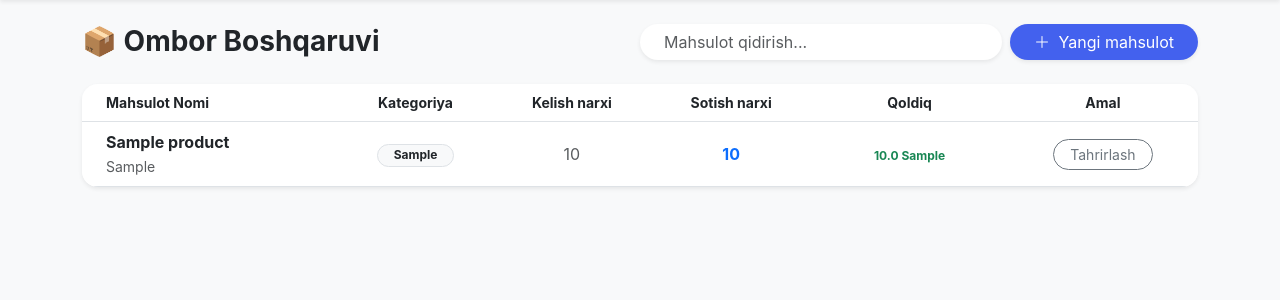
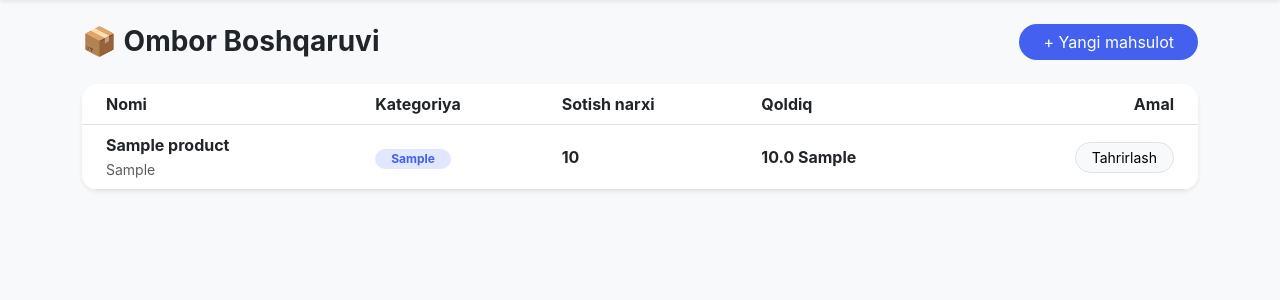
Before and after one commit to urmonaliyevv/market-sayt, a Flask app: page /ombor in a window 1280 px wide. Shown: the part 56-356 px from the top of the page. Run offline with Flask 3, Linux system fonts and the light colour scheme; the visitor is signed in with stand-in values (Sample User, id 1); tables that the repository leaves empty hold one stand-in row (values such as "Sample post"); some libraries are stand-ins or nearby versions.

Commit message:
Update ombor.html

```diff
--- a/templates/ombor.html
+++ b/templates/ombor.html
@@ -1,47 +1,24 @@
 {% extends 'base.html' %}
 {% block content %}
 <div class="d-flex justify-content-between align-items-center mb-4">
-    <h3 class="fw-bold m-0 text-dark">📦 Ombor Boshqaruvi</h3>
-    <div class="d-flex gap-2 w-50">
-        <input id="searchOmbor" class="form-control rounded-pill border-0 shadow-sm px-4" placeholder="Mahsulot qidirish...">
-        <button class="btn btn-primary rounded-pill px-4 text-nowrap shadow-sm" data-bs-toggle="modal" data-bs-target="#addModal">
-            <i class="bi bi-plus-lg me-1"></i> Yangi mahsulot
-        </button>
-    </div>
+    <h3 class="fw-bold m-0">📦 Ombor Boshqaruvi</h3>
+    <button class="btn btn-primary rounded-pill px-4" data-bs-toggle="modal" data-bs-target="#addModal">+ Yangi mahsulot</button>
 </div>
 
-<div class="card border-0 shadow-sm rounded-4 overflow-hidden">
-    <table class="table table-hover m-0 align-middle">
-        <thead class="bg-light text-secondary small uppercase">
+<div class="card shadow-sm border-0 overflow-hidden">
+    <table class="table table-hover align-middle mb-0">
+        <thead class="bg-light">
+            <tr><th class="ps-4">Nomi</th><th>Kategoriya</th><th>Sotish narxi</th><th>Qoldiq</th><th class="pe-4 text-end">Amal</th></tr>
+        </thead>
+        <tbody>
+            {% for p in products %}
             <tr>
-                <th class="ps-4">Mahsulot Nomi</th>
-                <th class="text-center">Kategoriya</th>
-                <th class="text-center">Kelish narxi</th>
-                <th class="text-center">Sotish narxi</th>
-                <th class="text-center">Qoldiq</th>
-                <th class="text-center">Amal</th>
-            </tr>
-        </thead>
-        <tbody id="omborTable">
-            {% for p in products %}
-            <tr class="ombor-item" data-name="{{p.name.lower()}}">
-                <td class="ps-4">
-                    <div class="fw-bold text-dark">{{p.name}}</div>
-                    <small class="text-muted">{{p.unit}}</small>
-                </td>
-                <td class="text-center"><span class="badge bg-light text-dark border rounded-pill px-3">{{p.category}}</span></td>
-                <td class="text-center text-muted">{{p.buy_price|format_money}}</td>
-                <td class="text-center fw-bold text-primary">{{p.sell_price|format_money}}</td>
-                <td class="text-center">
-                    <span class="badge {% if p.stock > 0 %}bg-soft-success text-success{% else %}bg-soft-danger text-danger{% endif %} rounded-pill px-3">
-                        {{p.stock}} {{p.unit}}
-                    </span>
-                </td>
-                <td class="text-center">
-                    <button class="btn btn-sm btn-outline-secondary rounded-pill px-3"
-                            onclick="openEdit('{{p.id}}','{{p.name}}','{{p.category}}','{{p.buy_price}}','{{p.sell_price}}','{{p.stock}}','{{p.unit}}')">
-                        Tahrirlash
-                    </button>
+                <td class="ps-4"><b>{{p.name}}</b><br><small class="text-muted">{{p.unit}}</small></td>
+                <td><span class="badge bg-soft-primary px-3 rounded-pill">{{p.category}}</span></td>
+                <td class="fw-bold">{{p.sell_price | format_money}}</td>
+                <td class="{% if p.stock < 5 %}text-danger{% endif %} fw-bold">{{p.stock}} {{p.unit}}</td>
+                <td class="pe-4 text-end">
+                    <button class="btn btn-light btn-sm border rounded-pill px-3" onclick="openEdit('{{p.id}}','{{p.name}}','{{p.category}}','{{p.buy_price}}','{{p.sell_price}}','{{p.stock}}','{{p.unit}}')">Tahrirlash</button>
                 </td>
             </tr>
             {% endfor %}
@@ -49,77 +26,4 @@
     </table>
 </div>
 
-<div class="modal fade" id="addModal" tabindex="-1" aria-hidden="true">
-    <div class="modal-dialog modal-dialog-centered">
-        <form action="/ombor" method="POST" class="modal-content border-0 rounded-4 p-4 shadow-lg">
-            <h5 class="fw-bold mb-4">✨ Yangi mahsulot qo'shish</h5>
-            <div class="row g-3">
-                <div class="col-12">
-                    <label class="small fw-bold text-muted">MAHSULOT NOMI</label>
-                    <input name="name" class="form-control rounded-3" placeholder="Masalan: Coca-Cola 1.5L" required>
-                </div>
-                <div class="col-6">
-                    <label class="small fw-bold text-muted">KATEGORIYA</label>
-                    <input name="category" class="form-control rounded-3" placeholder="Ichimlik">
-                </div>
-                <div class="col-6">
-                    <label class="small fw-bold text-muted">O'LCHOV BIRLIGI</label>
-                    <input name="unit" class="form-control rounded-3" placeholder="dona, kg, litr">
-                </div>
-                <div class="col-6">
-                    <label class="small fw-bold text-muted">KELISH NARXI</label>
-                    <input type="number" name="buy_price" class="form-control rounded-3" required>
-                </div>
-                <div class="col-6">
-                    <label class="small fw-bold text-muted">SOTISH NARXI</label>
-                    <input type="number" name="sell_price" class="form-control rounded-3" required>
-                </div>
-                <div class="col-12">
-                    <label class="small fw-bold text-muted">MIQDORI (ZAHIRA)</label>
-                    <input type="number" step="0.1" name="stock" class="form-control rounded-3" required>
-                </div>
-            </div>
-            <button type="submit" class="btn btn-primary w-100 mt-4 py-2 fw-bold rounded-pill shadow">SAQLASH</button>
-        </form>
-    </div>
-</div>
-
-<div class="modal fade" id="editModal" tabindex="-1" aria-hidden="true">
-    <div class="modal-dialog modal-dialog-centered">
-        <form id="editForm" method="POST" class="modal-content border-0 rounded-4 p-4 shadow-lg">
-            <h5 class="fw-bold mb-4 text-primary">📝 Mahsulotni tahrirlash</h5>
-            <div class="row g-3">
-                <div class="col-12"><label class="small fw-bold">Nomi</label><input name="name" id="e_name" class="form-control" required></div>
-                <div class="col-6"><label class="small fw-bold">Kategoriya</label><input name="category" id="e_cat" class="form-control"></div>
-                <div class="col-6"><label class="small fw-bold">Birlik</label><input name="unit" id="e_unit" class="form-control"></div>
-                <div class="col-6"><label class="small fw-bold text-muted">Kelish</label><input type="number" name="buy_price" id="e_buy" class="form-control" required></div>
-                <div class="col-6"><label class="small fw-bold text-primary">Sotish</label><input type="number" name="sell_price" id="e_sell" class="form-control" required></div>
-                <div class="col-12"><label class="small fw-bold">Ombor qoldig'i</label><input type="number" step="0.1" name="stock" id="e_stock" class="form-control" required></div>
-            </div>
-            <button type="submit" class="btn btn-dark w-100 mt-4 py-2 fw-bold rounded-pill">O'ZGARISHLARNI SAQLASH</button>
-        </form>
-    </div>
-</div>
-
-<script>
-// Qidiruv logikasi
-document.getElementById('searchOmbor').addEventListener('input', e => {
-    let v = e.target.value.toLowerCase();
-    document.querySelectorAll('.ombor-item').forEach(tr => {
-        tr.style.display = tr.dataset.name.includes(v) ? '' : 'none';
-    });
-});
-
-// Tahrirlash oynasini ochish va ma'lumotlarni to'ldirish
-function openEdit(id, n, c, b, s, st, u) {
-    document.getElementById('e_name').value = n;
-    document.getElementById('e_cat').value = c;
-    document.getElementById('e_buy').value = b;
-    document.getElementById('e_sell').value = s;
-    document.getElementById('e_stock').value = st;
-    document.getElementById('e_unit').value = u;
-    document.getElementById('editForm').action = '/edit/' + id;
-    new bootstrap.Modal(document.getElementById('editModal')).show();
-}
-</script>
 {% endblock %}
```
